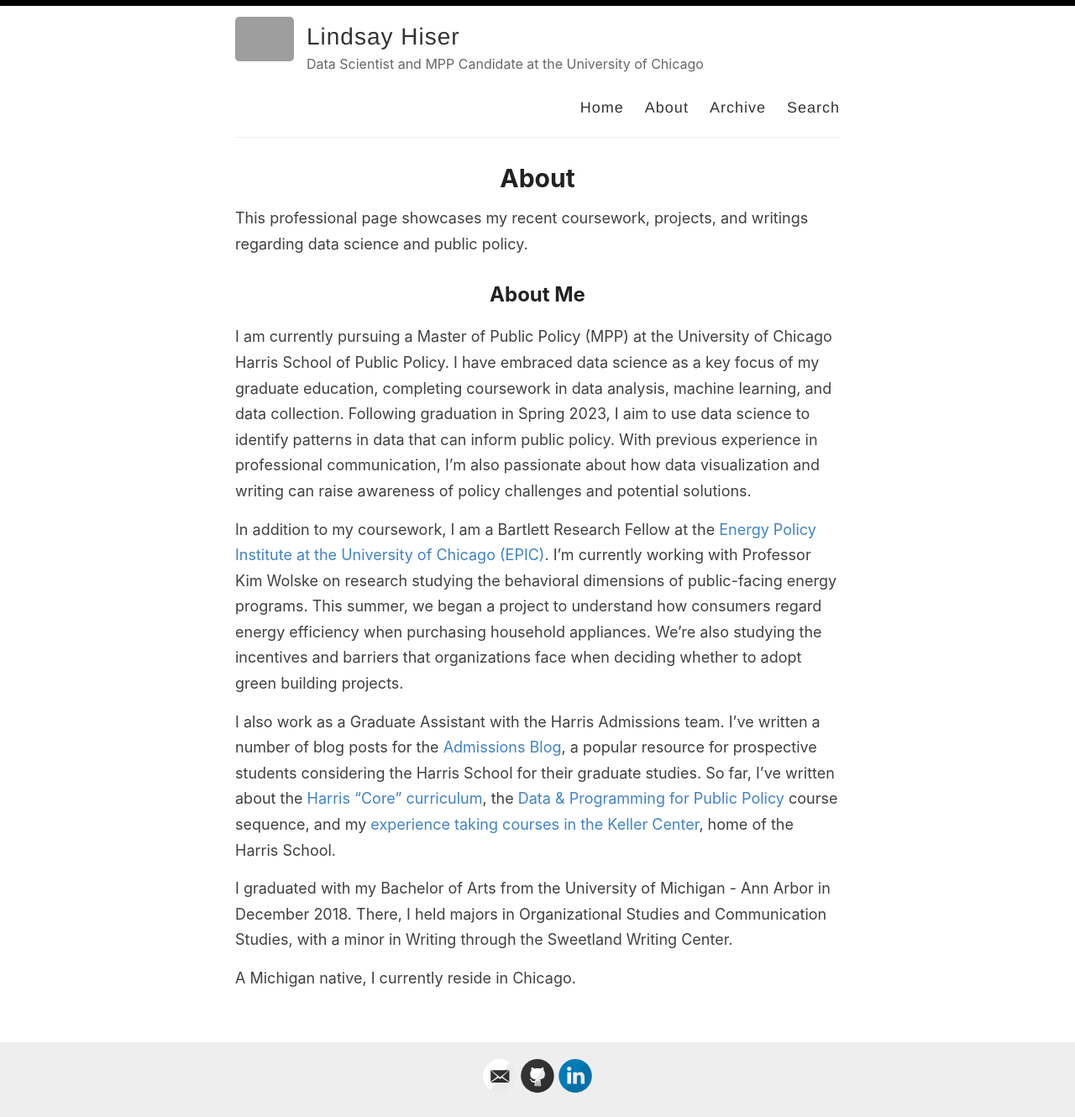
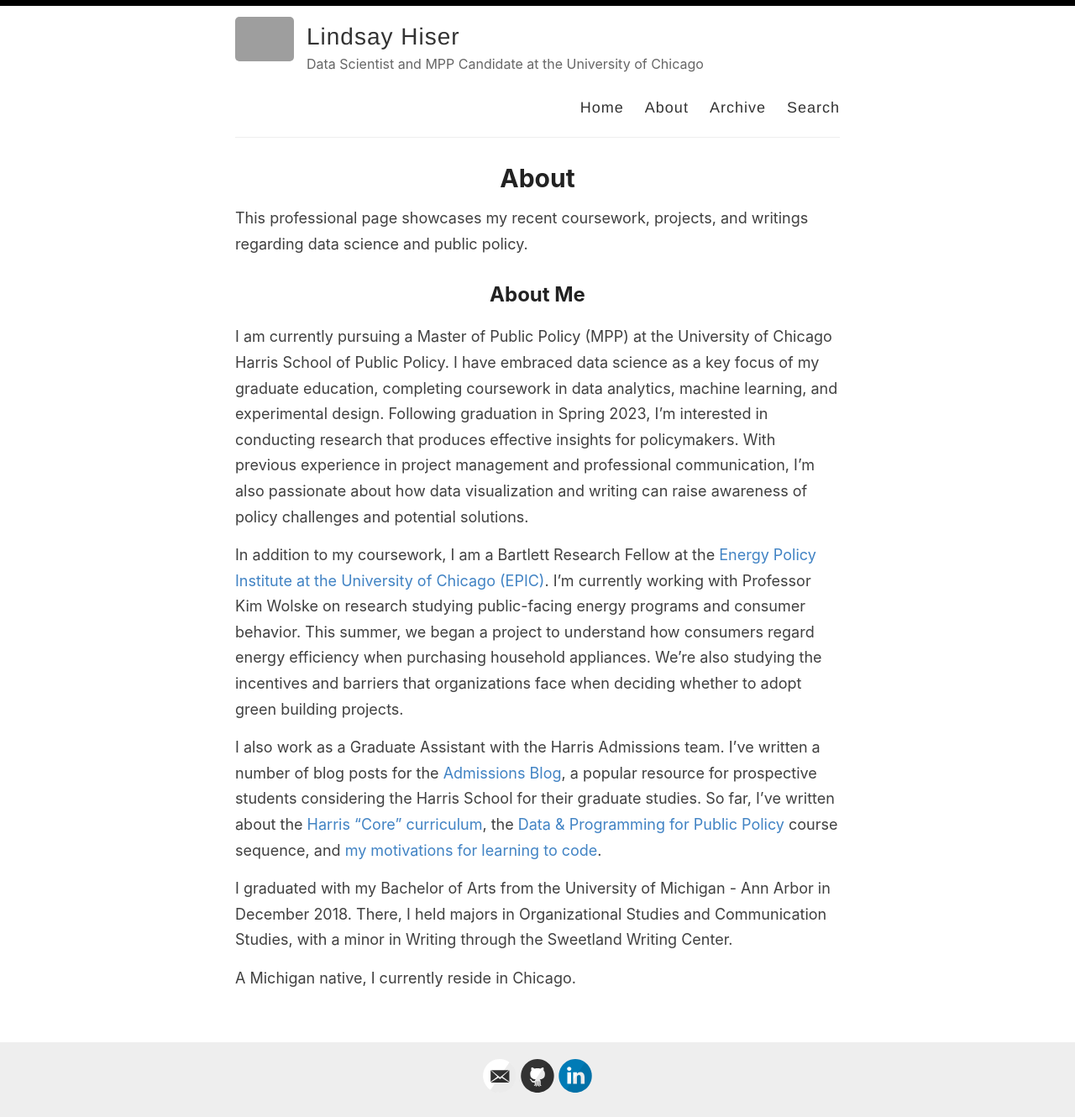
Before and after one commit to lindshiser/lindshiser.github.io, a Jekyll site: the page built from _pages/about.md, in a window 1280 px wide. Shown: the whole page at 84% size. Built offline with Jekyll 4.4.1, drawn with Linux system fonts in a browser that asks for light colours; grey boxes are pictures that could not be loaded.

Commit message:
Update about.md

```diff
--- a/_pages/about.md
+++ b/_pages/about.md
@@ -8,11 +8,11 @@
 
 ## About Me
 
-I am currently pursuing a Master of Public Policy (MPP) at the University of Chicago Harris School of Public Policy. I have embraced data science as a key focus of my graduate education, completing coursework in data analysis, machine learning, and data collection. Following graduation in Spring 2023, I aim to use data science to identify patterns in data that can inform public policy. With previous experience in professional communication, I’m also passionate about how data visualization and writing can raise awareness of policy challenges and potential solutions.
+I am currently pursuing a Master of Public Policy (MPP) at the University of Chicago Harris School of Public Policy. I have embraced data science as a key focus of my graduate education, completing coursework in data analytics, machine learning, and experimental design. Following graduation in Spring 2023, I'm interested in conducting research that produces effective insights for policymakers. With previous experience in project management and professional communication, I’m also passionate about how data visualization and writing can raise awareness of policy challenges and potential solutions.
 
-In addition to my coursework, I am a Bartlett Research Fellow at the [Energy Policy Institute at the University of Chicago (EPIC)](https://epic.uchicago.edu/). I'm currently working with Professor Kim Wolske on research studying the behavioral dimensions of public-facing energy programs. This summer, we began a project to understand how consumers regard energy efficiency when purchasing household appliances. We're also studying the incentives and barriers that organizations face when deciding whether to adopt green building projects.
+In addition to my coursework, I am a Bartlett Research Fellow at the [Energy Policy Institute at the University of Chicago (EPIC)](https://epic.uchicago.edu/). I'm currently working with Professor Kim Wolske on research studying public-facing energy programs and consumer behavior. This summer, we began a project to understand how consumers regard energy efficiency when purchasing household appliances. We're also studying the incentives and barriers that organizations face when deciding whether to adopt green building projects.
 
-I also work as a Graduate Assistant with the Harris Admissions team. I've written a number of blog posts for the [Admissions Blog](https://harris.uchicago.edu/blog), a popular resource for prospective students considering the Harris School for their graduate studies. So far, I've written about the [Harris "Core" curriculum](https://harris.uchicago.edu/admissions/blog/reflections-harris-core-curriculum), the [Data & Programming for Public Policy](https://harris.uchicago.edu/admissions/blog/classroom-data-programming-public-policy-professor-peter-ganong) course sequence, and my [experience taking courses in the Keller Center](https://harris.uchicago.edu/admissions/blog/getting-know-keller-center), home of the Harris School.
+I also work as a Graduate Assistant with the Harris Admissions team. I've written a number of blog posts for the [Admissions Blog](https://harris.uchicago.edu/blog), a popular resource for prospective students considering the Harris School for their graduate studies. So far, I've written about the [Harris "Core" curriculum](https://harris.uchicago.edu/admissions/blog/reflections-harris-core-curriculum), the [Data & Programming for Public Policy](https://harris.uchicago.edu/admissions/blog/classroom-data-programming-public-policy-professor-peter-ganong) course sequence, and [my motivations for learning to code](https://harris.uchicago.edu/admissions/blog/how-and-why-i-learned-code).
 
 I graduated with my Bachelor of Arts from the University of Michigan - Ann Arbor in December 2018. There, I held majors in Organizational Studies and Communication Studies, with a minor in Writing through the Sweetland Writing Center.
 
```
